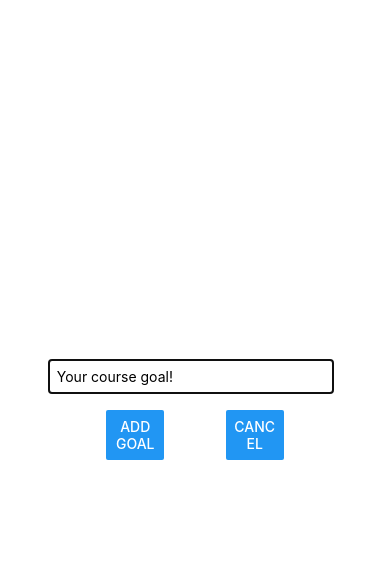
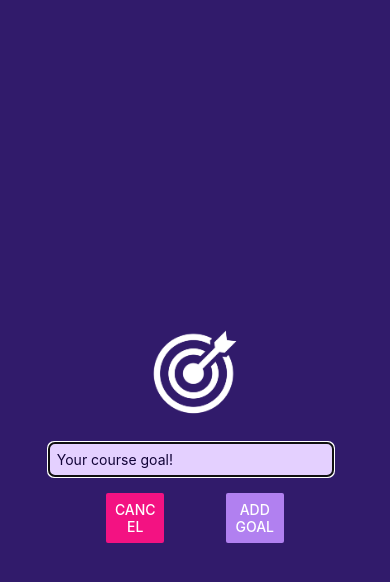
Before and after one commit to aswinss18/To-Do-APP-React-Native, a React Native app: screen / in a window 390 px wide. Both pictures are taken after a click on the button "ADD NEW GOAL". Shown: the top 582 px of the page. Built offline with nearby package versions, Linux system fonts and the light colour scheme.

Commit message:
styled modal

```diff
--- a/components/GoalInput.js
+++ b/components/GoalInput.js
@@ -1,4 +1,11 @@
-import { Button, StyleSheet, TextInput, View, Modal } from "react-native";
+import {
+  Button,
+  StyleSheet,
+  TextInput,
+  View,
+  Modal,
+  Image,
+} from "react-native";
 
 export default function GoalInput({
   addGoalHandler,
@@ -10,6 +17,10 @@ export default function GoalInput({
   return (
     <Modal visible={visible} animationType="slide">
       <View style={styles.inputContainer}>
+        <Image
+          source={require("../assets/images/goal.png")}
+          style={styles.image}
+        />
         <TextInput
           value={enteredGoalText}
           placeholder="Your course goal!"
@@ -17,11 +28,16 @@ export default function GoalInput({
           onChangeText={goalInputHandler}
         />
         <View style={styles.buttonContainer}>
+          {" "}
           <View style={styles.button}>
-            <Button title="Add goal" onPress={addGoalHandler} />
+            <Button
+              title="Cancel"
+              onPress={endAddGoalHandler}
+              color="#f31282"
+            />
           </View>
           <View style={styles.button}>
-            <Button title="Cancel" onPress={endAddGoalHandler} />
+            <Button title="Add goal" onPress={addGoalHandler} color="#b180f0" />
           </View>
         </View>
       </View>
@@ -34,16 +50,17 @@ const styles = StyleSheet.create({
     flex: 1,
     justifyContent: "center",
     alignItems: "center",
-    marginBottom: 24,
-    borderBottomWidth: 1,
-    borderBottomColor: "#cccccc",
     padding: 16,
+    backgroundColor: "#311b6b",
   },
   textInput: {
     borderWidth: 1,
     borderColor: "#cccccc",
+    backgroundColor: "#e4d0ff",
+    color: "#120438",
     width: "80%",
     marginRight: 8,
+    borderRadius: 6,
     padding: 8,
   },
   buttonContainer: {
@@ -52,4 +69,9 @@ const styles = StyleSheet.create({
     marginTop: 16,
   },
   button: { width: "30%", marginHorizontal: 8 },
+  image: {
+    width: 100,
+    height: 100,
+    margin: 20,
+  },
 });
```
Also changed, not shown: assets/images/goal.png (added).
